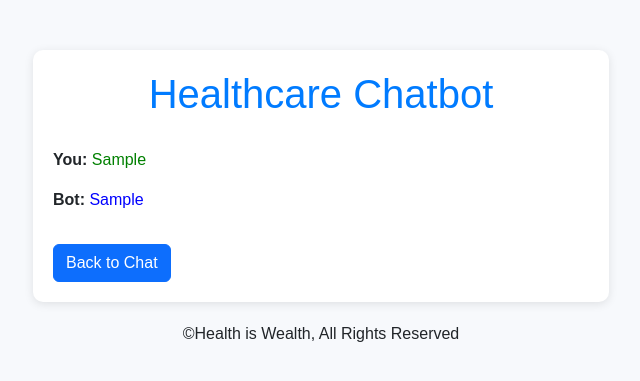
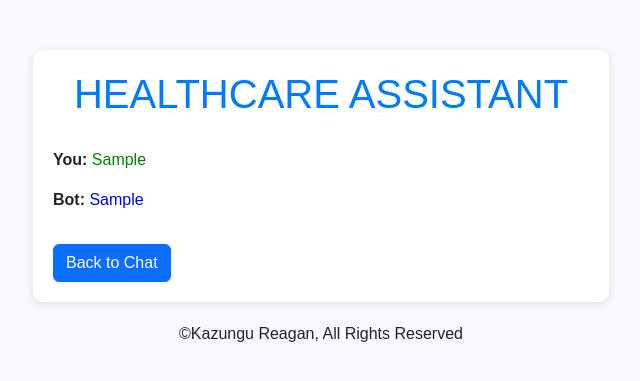
Before and after one commit to kazreagan/HealthCare_chatbot, a Flask app: template templates/result.html in a window 1280 px wide. Shown: the top 381 px of the page, without its empty margins (319-959 px from the left). Run offline with Flask 3, Linux system fonts and the light colour scheme; the template is opened without the code that fills it: most values are stand-ins (such as "Sample title", 1, 10 or a date in 2020).

Commit message:
modified the result.html file

```diff
--- a/templates/result.html
+++ b/templates/result.html
@@ -46,7 +46,7 @@
 
 <div class="container chat-container">
     <div class="chat-box">
-        <h1 class="header">Healthcare Chatbot</h1>
+        <h1 class="header">HEALTHCARE ASSISTANT</h1>
 
         <p><strong>You:</strong> <span class="user-message">{{ user_input }}</span></p>
         <p><strong>Bot:</strong> <span class="bot-message">{{ bot_response }}</span></p>
@@ -54,7 +54,7 @@
         <a href="/" class="btn btn-primary mt-3">Back to Chat</a>
     </div>
     <footer>
-        <p>&copy;Health is Wealth, All Rights Reserved</p>
+        <p>&copy;Kazungu Reagan, All Rights Reserved</p>
     </footer>
 </div>
 
```
